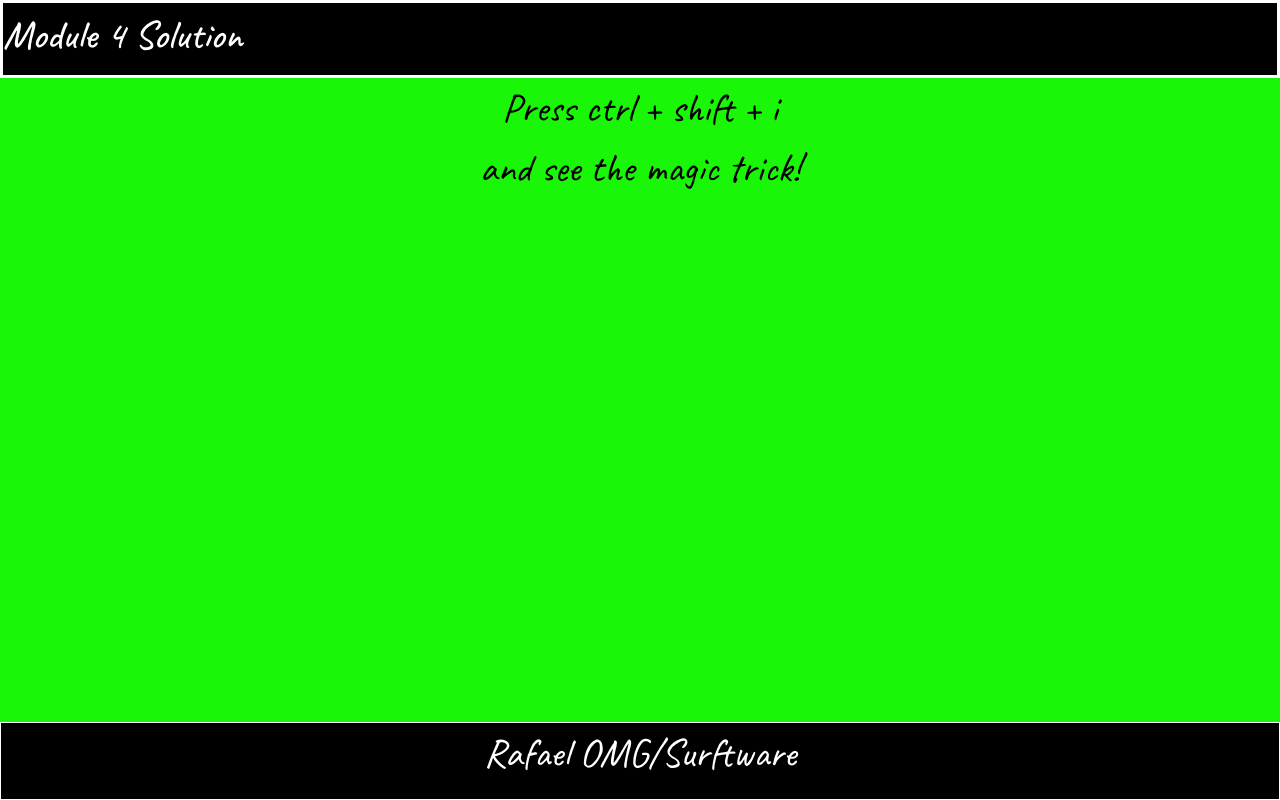
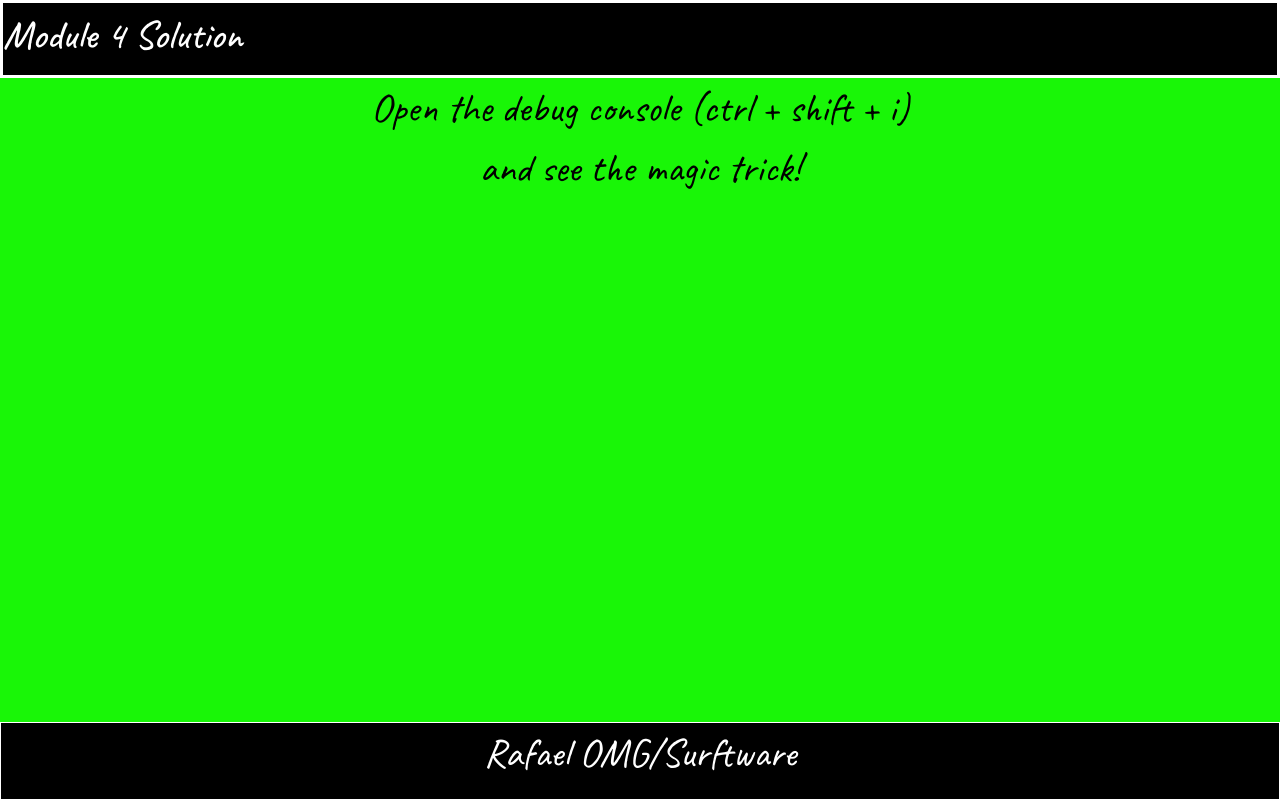
Before and after one commit to RMG-hub2209/coursera-Test, a plain HTML site: page JS/index.html in a window 1280 px wide. Drawn offline with Linux system fonts and the light colour scheme.

Commit message:
courserajsfinal

```diff
--- a/JS/index.html
+++ b/JS/index.html
@@ -20,7 +20,7 @@
     </header>
     <div class="container">
         <div class="row">
-            <p class="paragraph">Press ctrl + shift + i <br> and see the magic trick!<br></p>
+            <p class="paragraph">Open the debug console (ctrl + shift + i) <br> and see the magic trick!<br></p>
         </div>
     </div>
 
```
